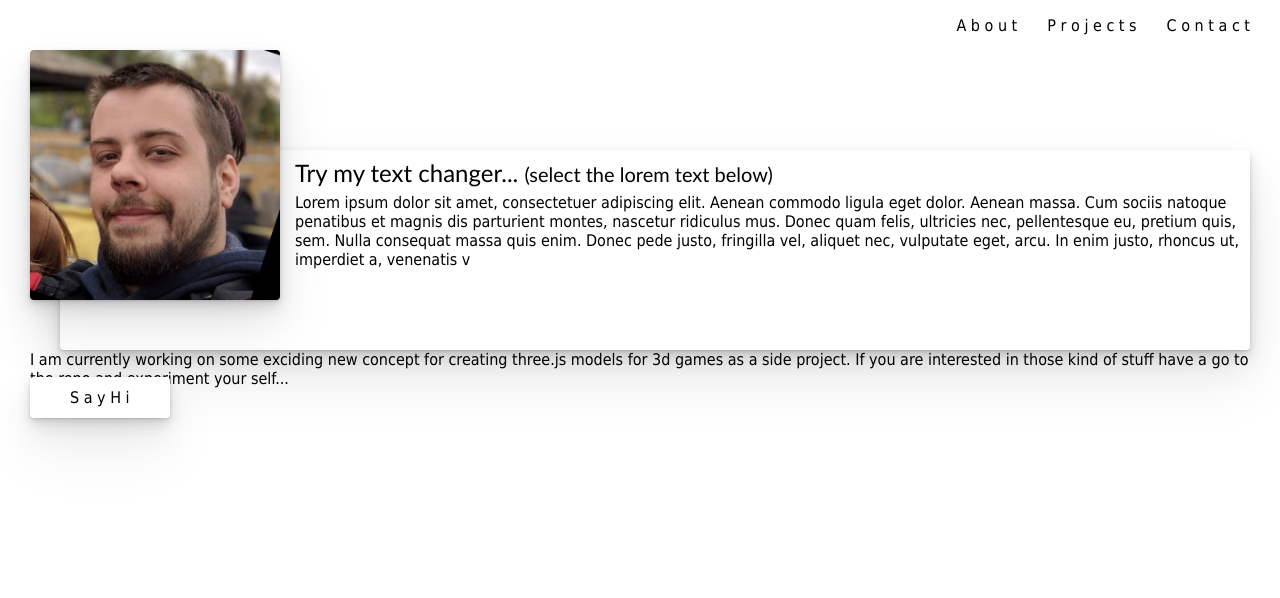
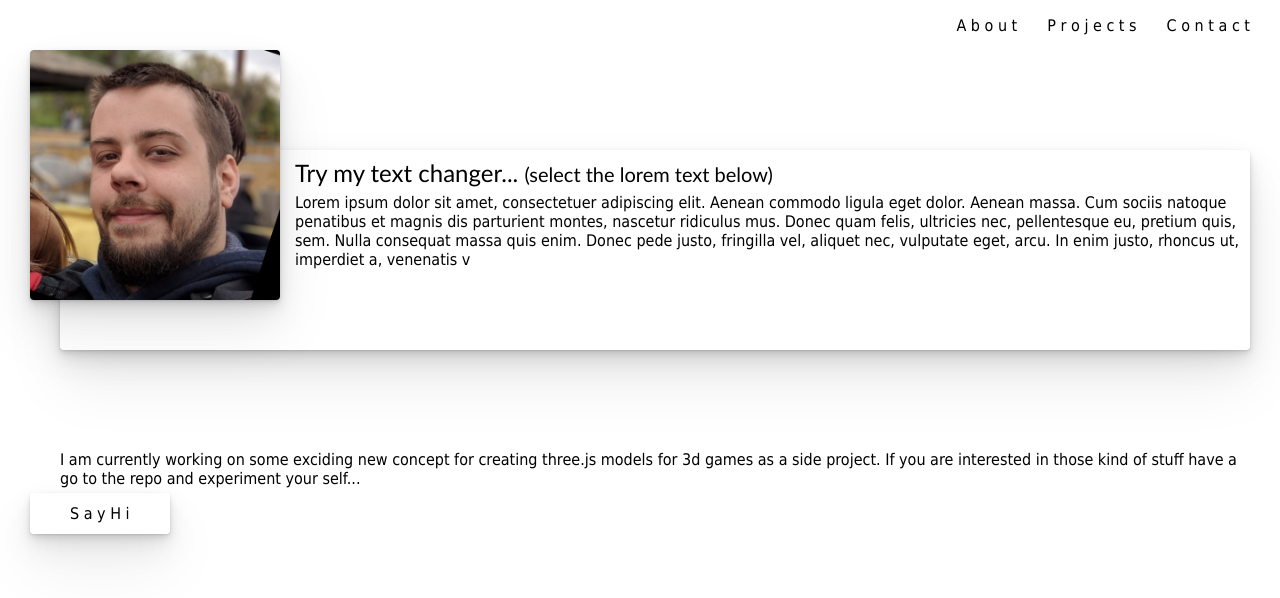
Before and after one commit to q3wr3/q3wr3.github.io, a plain HTML site: page index.html in a window 1280 px wide. Drawn offline with Linux system fonts and the light colour scheme.

Commit message:
Update main.css

```diff
--- a/main.css
+++ b/main.css
@@ -228,3 +228,11 @@ header {
     margin: 0 auto;
     margin-top: -20px;
 }
+
+.projects .info {
+  min-height: 54px;
+  margin-top: 40px;
+  height: 100%;
+  margin-left: 30px;
+  margin-top: 100px;
+}
```
